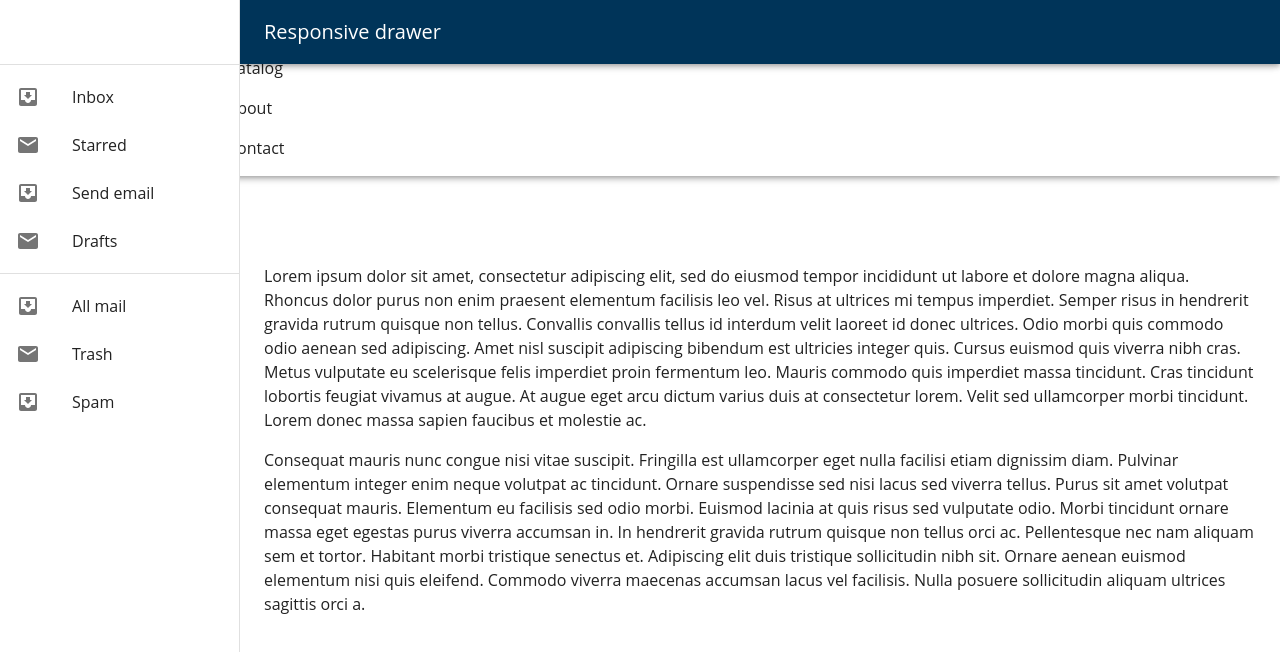
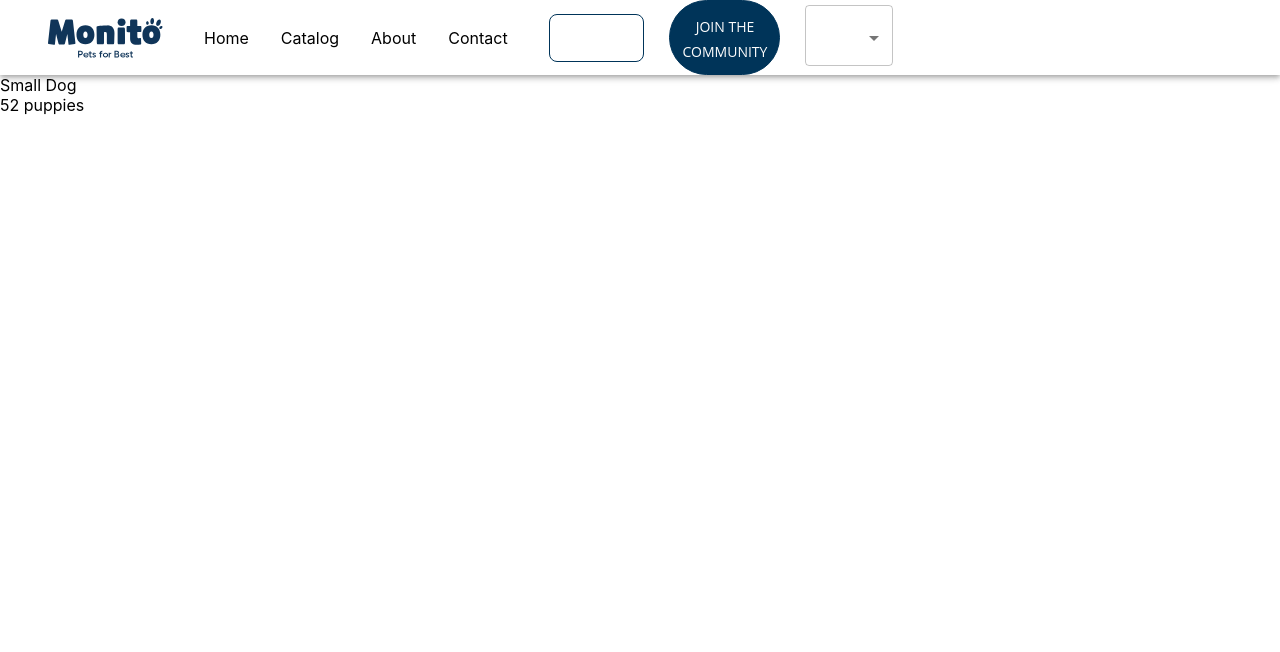
Before and after one commit to Romik1999/monito, a React (Create React App) app: page /catalog in a window 1280 px wide. Shown: the top 652 px of the page. Built offline with nearby package versions, Linux system fonts and the light colour scheme.

Commit message:
- update work at catalog page

```diff
--- /dev/null
+++ b/src/common/moks/currency/index.tsx
@@ -0,0 +1,24 @@
+import CurrencyRubleIcon from '@mui/icons-material/CurrencyRuble';
+import EuroIcon from '@mui/icons-material/Euro';
+import CurrencyYenIcon from '@mui/icons-material/CurrencyYen';
+
+export const currency = [
+    {
+        id: 1,
+        name: 'Vnd',
+        value: 'vnd',
+        icon: <CurrencyYenIcon/>
+    },
+    {
+        id: 2,
+        name: 'Eur',
+        value: 'eur',
+        icon: <EuroIcon/>
+    },
+    {
+        id: 3,
+        name: 'Rub',
+        value: 'rub',
+        icon: <CurrencyRubleIcon/>
+    }
+]
--- a/src/components/AppBar/index.tsx
+++ b/src/components/AppBar/index.tsx
@@ -1,13 +1,16 @@
 import * as React from 'react';
 import AppBar from '@mui/material/AppBar';
 import Toolbar from '@mui/material/Toolbar';
-import Menu from '@mui/material/Menu';
 import MenuIcon from '@mui/icons-material/Menu';
 import Container from '@mui/material/Container';
 import {navMenu} from "../../common/moks/navigate";
-import {IconButton, List, ListItem} from "@mui/material";
+import {IconButton, List, ListItem, MenuItem} from "@mui/material";
 import {useNavigate} from "react-router-dom";
 import logo from "../../assets/images/common/logo.svg"
+import MyButton from "../MyButton";
+import MySelect from "../MySelect";
+import {currency} from "../../common/moks/currency";
+import MyInput from "../MyInput";
 
 function ResponsiveAppBar() {
 
@@ -31,10 +34,28 @@ function ResponsiveAppBar() {
         )
     })
 
+    const renderCurrentItems = currency.map((element): JSX.Element => {
+        return (
+            <MenuItem
+                key={element.id}
+            >
+                {element.icon}
+                {element.name}
+            </MenuItem>
+        )
+    })
+
     return (
         <AppBar position="static" color="transparent">
             <Container maxWidth="xl">
-                <Toolbar>
+                <Toolbar
+                    sx={{
+                        display: 'flex',
+                        alignItems: 'center',
+                        columnGap: "25px",
+                        justifyContent: 'spaceBetween'
+                    }}
+                >
                     <IconButton
                         size="large"
                         aria-label="account of current user"
@@ -43,15 +64,31 @@ function ResponsiveAppBar() {
                         onClick={handleOpenNavMenu}
                         color="inherit"
                         sx={{
-                            display: {xs: 'block', md: 'block'},
+                            display: {xs: 'block', md: 'none'},
                         }}
                     >
                         <MenuIcon/>
                     </IconButton>
-                    <img onClick={()=>{navigate('/')}} src={logo} alt="logo"/>
-                    <List>
+                    <img onClick={() => {
+                        navigate('/')
+                    }} src={logo} alt="logo"/>
+                    <List
+                        sx={{display: 'flex'}}
+                    >
                         {renderNavMenu}
                     </List>
+                    <div className="search">
+                        <MyInput/>
+                    </div>
+                    <MyButton>Join the community</MyButton>
+                    <MySelect
+                        className="currency"
+                        sx={{
+                            maxWidth: '88px'
+                        }}
+                    >
+                        {renderCurrentItems}
+                    </MySelect>
                 </Toolbar>
             </Container>
         </AppBar>
--- a/src/components/Filter/index.tsx
+++ b/src/components/Filter/index.tsx
@@ -1,163 +1,11 @@
 import * as React from 'react';
-import AppBar from '@mui/material/AppBar';
-import Box from '@mui/material/Box';
-import CssBaseline from '@mui/material/CssBaseline';
-import Divider from '@mui/material/Divider';
-import Drawer from '@mui/material/Drawer';
-import IconButton from '@mui/material/IconButton';
-import InboxIcon from '@mui/icons-material/MoveToInbox';
-import List from '@mui/material/List';
-import ListItem from '@mui/material/ListItem';
-import ListItemButton from '@mui/material/ListItemButton';
-import ListItemIcon from '@mui/material/ListItemIcon';
-import ListItemText from '@mui/material/ListItemText';
-import MailIcon from '@mui/icons-material/Mail';
-import MenuIcon from '@mui/icons-material/Menu';
-import Toolbar from '@mui/material/Toolbar';
-import Typography from '@mui/material/Typography';
+import {DividerProps} from '@mui/material/Divider';
 
-const drawerWidth = 240;
-
-interface Props {
-    /**
-     * Injected by the documentation to work in an iframe.
-     * You won't need it on your project.
-     */
-    window?: () => Window;
-}
-
-export default function ResponsiveDrawer(props: Props) {
-    const { window } = props;
-    const [mobileOpen, setMobileOpen] = React.useState(false);
-
-    const handleDrawerToggle = () => {
-        setMobileOpen(!mobileOpen);
-    };
-
-    const drawer = (
-        <div>
-            <Toolbar />
-            <Divider />
-            <List>
-                {['Inbox', 'Starred', 'Send email', 'Drafts'].map((text, index) => (
-                    <ListItem key={text} disablePadding>
-                        <ListItemButton>
-                            <ListItemIcon>
-                                {index % 2 === 0 ? <InboxIcon /> : <MailIcon />}
-                            </ListItemIcon>
-                            <ListItemText primary={text} />
-                        </ListItemButton>
-                    </ListItem>
-                ))}
-            </List>
-            <Divider />
-            <List>
-                {['All mail', 'Trash', 'Spam'].map((text, index) => (
-                    <ListItem key={text} disablePadding>
-                        <ListItemButton>
-                            <ListItemIcon>
-                                {index % 2 === 0 ? <InboxIcon /> : <MailIcon />}
-                            </ListItemIcon>
-                            <ListItemText primary={text} />
-                        </ListItemButton>
-                    </ListItem>
-                ))}
-            </List>
-        </div>
-    );
-
-    const container = window !== undefined ? () => window().document.body : undefined;
+export default function ResponsiveDrawer(props: DividerProps) {
 
     return (
-        <Box sx={{ display: 'flex' }}>
-            <CssBaseline />
-            <AppBar
-                position="fixed"
-                sx={{
-                    width: { sm: `calc(100% - ${drawerWidth}px)` },
-                    ml: { sm: `${drawerWidth}px` },
-                }}
-            >
-                <Toolbar>
-                    <IconButton
-                        color="inherit"
-                        aria-label="open drawer"
-                        edge="start"
-                        onClick={handleDrawerToggle}
-                        sx={{ mr: 2, display: { sm: 'none' } }}
-                    >
-                        <MenuIcon />
-                    </IconButton>
-                    <Typography variant="h6" noWrap component="div">
-                        Responsive drawer
-                    </Typography>
-                </Toolbar>
-            </AppBar>
-            <Box
-                component="nav"
-                sx={{ width: { sm: drawerWidth }, flexShrink: { sm: 0 } }}
-                aria-label="mailbox folders"
-            >
-                {/* The implementation can be swapped with js to avoid SEO duplication of links. */}
-                <Drawer
-                    container={container}
-                    variant="temporary"
-                    open={mobileOpen}
-                    onClose={handleDrawerToggle}
-                    ModalProps={{
-                        keepMounted: true, // Better open performance on mobile.
-                    }}
-                    sx={{
-                        display: { xs: 'block', sm: 'none' },
-                        '& .MuiDrawer-paper': { boxSizing: 'border-box', width: drawerWidth },
-                    }}
-                >
-                    {drawer}
-                </Drawer>
-                <Drawer
-                    variant="permanent"
-                    sx={{
-                        display: { xs: 'none', sm: 'block' },
-                        '& .MuiDrawer-paper': { boxSizing: 'border-box', width: drawerWidth },
-                    }}
-                    open
-                >
-                    {drawer}
-                </Drawer>
-            </Box>
-            <Box
-                component="main"
-                sx={{ flexGrow: 1, p: 3, width: { sm: `calc(100% - ${drawerWidth}px)` } }}
-            >
-                <Toolbar />
-                <Typography paragraph>
-                    Lorem ipsum dolor sit amet, consectetur adipiscing elit, sed do eiusmod
-                    tempor incididunt ut labore et dolore magna aliqua. Rhoncus dolor purus non
-                    enim praesent elementum facilisis leo vel. Risus at ultrices mi tempus
-                    imperdiet. Semper risus in hendrerit gravida rutrum quisque non tellus.
-                    Convallis convallis tellus id interdum velit laoreet id donec ultrices.
-                    Odio morbi quis commodo odio aenean sed adipiscing. Amet nisl suscipit
-                    adipiscing bibendum est ultricies integer quis. Cursus euismod quis viverra
-                    nibh cras. Metus vulputate eu scelerisque felis imperdiet proin fermentum
-                    leo. Mauris commodo quis imperdiet massa tincidunt. Cras tincidunt lobortis
-                    feugiat vivamus at augue. At augue eget arcu dictum varius duis at
-                    consectetur lorem. Velit sed ullamcorper morbi tincidunt. Lorem donec massa
-                    sapien faucibus et molestie ac.
-                </Typography>
-                <Typography paragraph>
-                    Consequat mauris nunc congue nisi vitae suscipit. Fringilla est ullamcorper
-                    eget nulla facilisi etiam dignissim diam. Pulvinar elementum integer enim
-                    neque volutpat ac tincidunt. Ornare suspendisse sed nisi lacus sed viverra
-                    tellus. Purus sit amet volutpat consequat mauris. Elementum eu facilisis
-                    sed odio morbi. Euismod lacinia at quis risus sed vulputate odio. Morbi
-                    tincidunt ornare massa eget egestas purus viverra accumsan in. In hendrerit
-                    gravida rutrum quisque non tellus orci ac. Pellentesque nec nam aliquam sem
-                    et tortor. Habitant morbi tristique senectus et. Adipiscing elit duis
-                    tristique sollicitudin nibh sit. Ornare aenean euismod elementum nisi quis
-                    eleifend. Commodo viverra maecenas accumsan lacus vel facilisis. Nulla
-                    posuere sollicitudin aliquam ultrices sagittis orci a.
-                </Typography>
-            </Box>
-        </Box>
+        <>
+
+        </>
     );
 }
--- a/src/components/MyButton/index.tsx
+++ b/src/components/MyButton/index.tsx
@@ -4,7 +4,7 @@ import FacebookOutlinedIcon from "@mui/icons-material/FacebookOutlined";
 import TwitterIcon from '@mui/icons-material/Twitter';
 
 interface IMyButtonProps extends Omit<ButtonProps, `variant`> {
-    variant: `startIcon` | `endIcon`
+    variant?: `startIcon` | `endIcon`
 }
 
 const MyButton = (props: IMyButtonProps) => {
```
